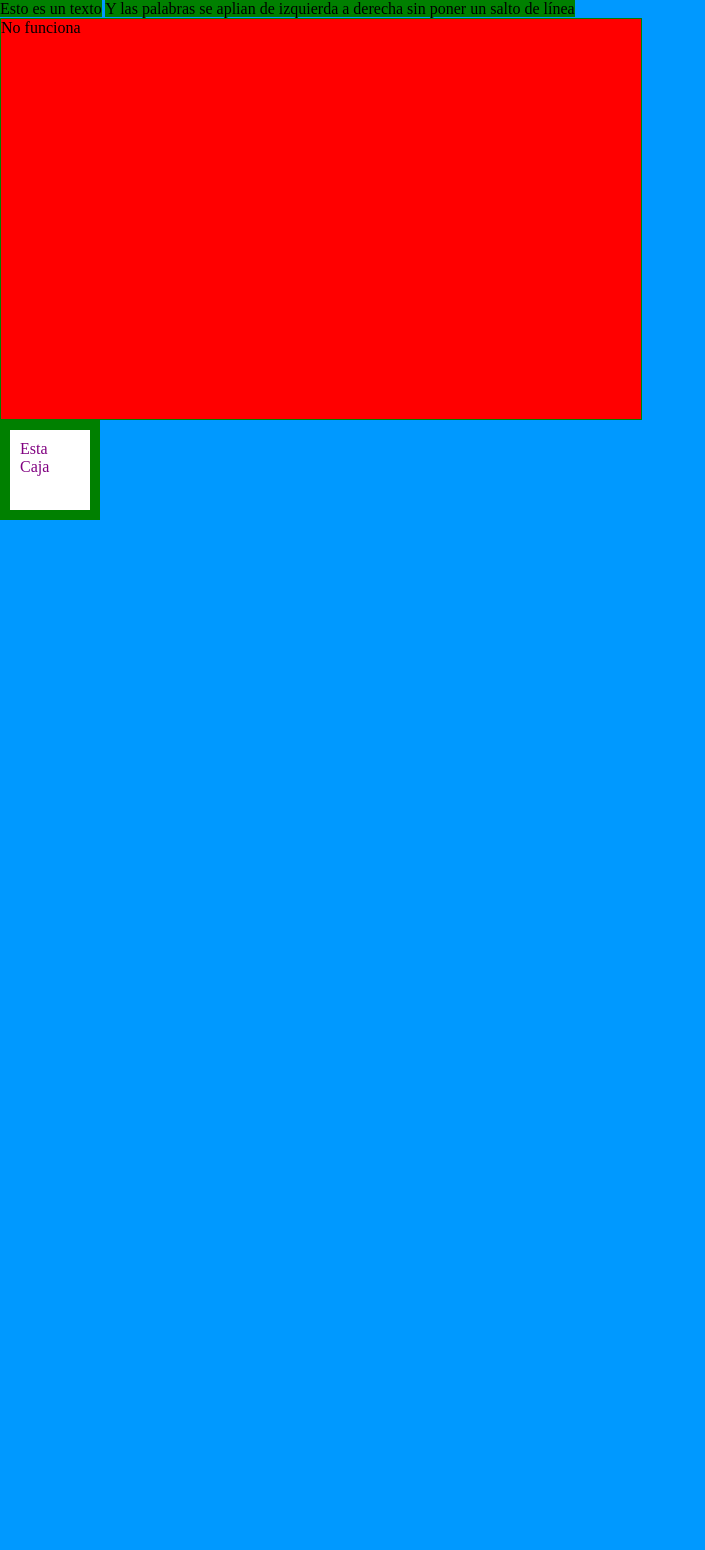
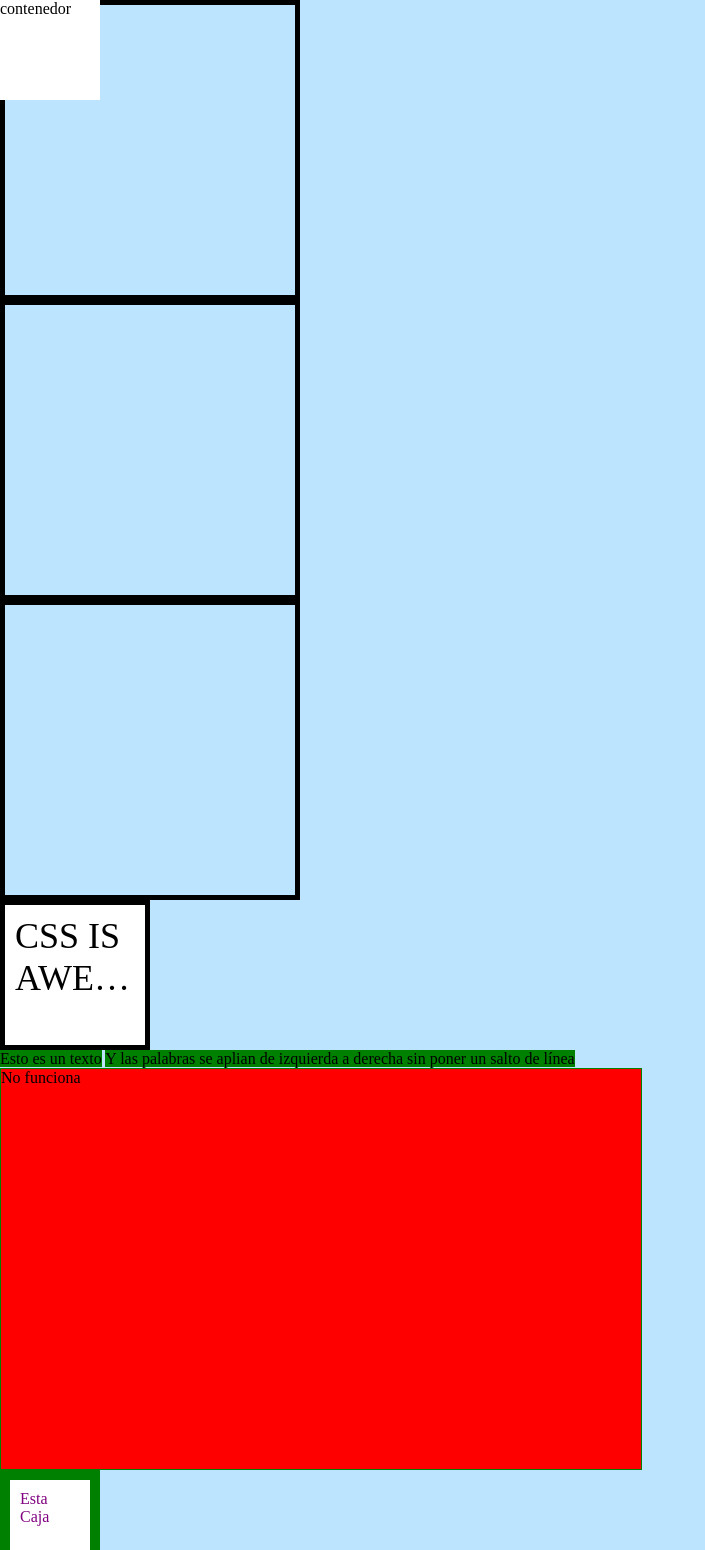
Before and after one commit to DeiMoS-es/css, a plain HTML site: page unidades.html in a window 1280 px wide. Shown: the top 1550 px of the page, without its empty margins (0-705 px from the left). Before the commit the page ends 800 px from the top, so only its background shows below. Drawn offline with Linux system fonts and the light colour scheme.

Commit message:
positions

```diff
--- a/css/unidades.css
+++ b/css/unidades.css
@@ -12,11 +12,11 @@ span{/*Para los elementos en línea no le afecta la altura ni la anchura*/
 
 body{
     margin: 0;
-    background-color: #09f;
+    background: rgb(188, 228, 255);
 }
 
 section.container2{
-    background-color: white;
+    background: white;
     width: 100px;
     height: 100px;
     color: purple;
@@ -26,3 +26,45 @@ section.container2{
     box-sizing: border-box;/* el alto y el ancho ahora si es lo que marca el width y el height y el padding y el border se incluye dentro*/
     /* box-sizing: content-box; opción por defecto */
 }
+
+.desbordamiento{
+    /*DESBORDA*/
+    width: 150px;
+    height: 150px;
+    background: white;
+    padding: 10px;
+    box-sizing: border-box;
+    font-size: 36px;
+    /*------------*/
+    /*SOLUCION 1*/
+    /* overflow: auto; */
+    /*SOLUCION 2*/
+    overflow: hidden;
+    text-overflow: ellipsis;
+}
+
+section{
+    border: 5px solid #000;
+    width: 300px;
+    height: 300px;
+    box-sizing: border-box;
+    /*position: relative;*//*creamos un punto de referencia relativo para que cualquiera de los hijos lo tome como referencia*/
+}
+.contenedor{
+    background: white;
+    width: 100px;
+    height: 100px;
+    /*position: absolute;*//*todo el documento*/
+    /*forma larga de decir las posiciones*/
+    /* right: 0;
+    top: 0;
+    left: 0;
+    bottom: 0; */
+    /*forma corta*/
+    /* inset: 0; */
+    /*otra posición*/
+    position: fixed;
+    top: 0;
+    left: 0;
+    margin: auto;/*detecta que tiene que tener la misma distancia por todos los lados*/
+}
--- a/unidades.html
+++ b/unidades.html
@@ -7,6 +7,24 @@
     <title>Unidades</title>
 </head>
 <body>
+    <section>
+        <div class="contenedor">
+            contenedor
+        </div>
+    </section>
+    <section>
+        <div class="contenedor">
+            contenedor
+        </div>
+    </section>
+    <section>
+        <div class="contenedor">
+            contenedor
+        </div>
+    </section>
+    <section class="desbordamiento">
+        CSS IS AWESOME
+    </section>
     <span>Esto es un texto</span>
     <span>Y las palabras se aplian de izquierda a derecha sin poner un salto de línea</span>
     <div class="container">
```
